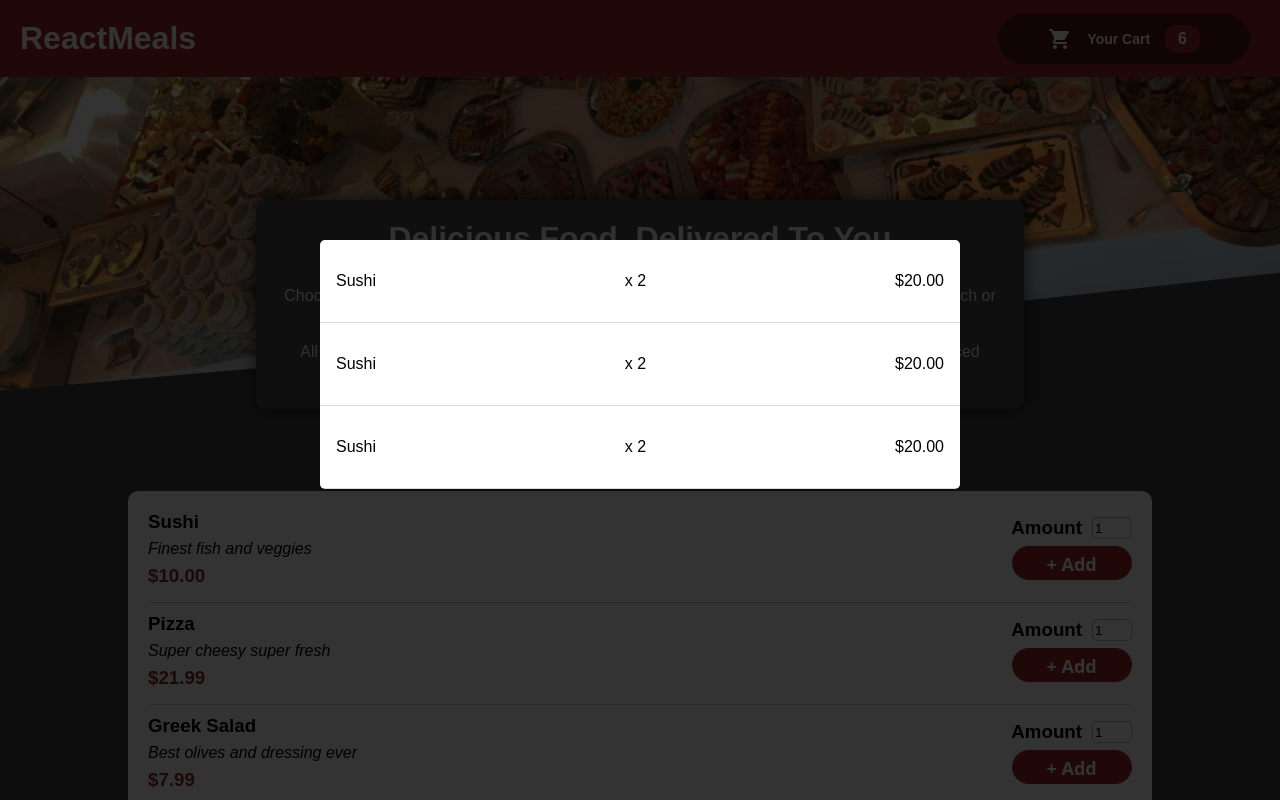
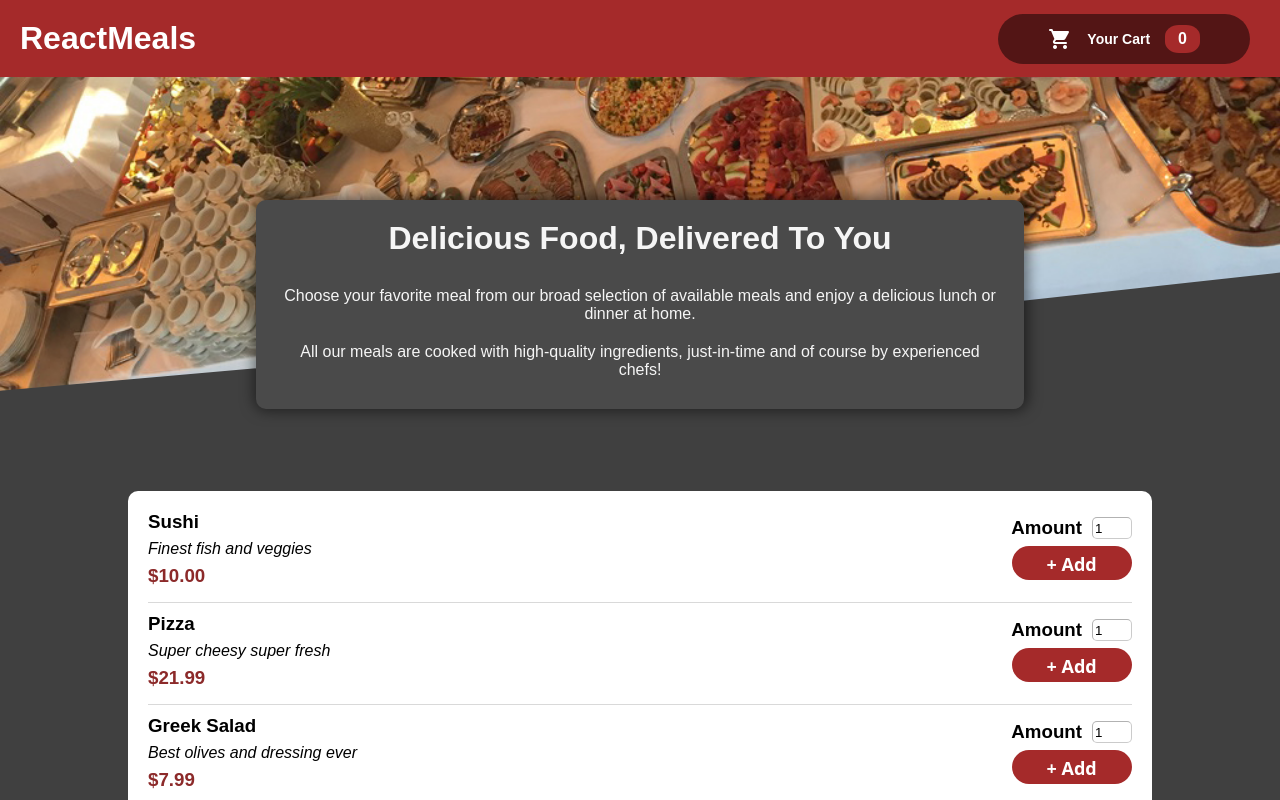
Before and after one commit to KZdesigns/orderApp, a React (Create React App) app: page / in a window 1280 px wide. Shown: the top 800 px of the page. Built offline with nearby package versions, Linux system fonts and the light colour scheme.

Commit message:
working on cart, and ordering funtionality

```diff
--- a/src/App.js
+++ b/src/App.js
@@ -53,27 +53,49 @@ function App() {
   const menuItems = [itemOne, itemTwo, itemThree, itemFour, itemFive, itemSix];
 
   //create state for cartItems
-  const SHOPPINGCART = [
-    { id: Math.random().toString, name: "Sushi", amount: 2, price: 10.0 },
-    { id: Math.random().toString, name: "Sushi", amount: 2, price: 10.0 },
-    { id: Math.random().toString, name: "Sushi", amount: 2, price: 10.0 },
-  ];
+  const SHOPPINGCART = [];
 
+  let total = 0;
   // need to add the ability to create shoppingCart objects in the menuItem component
   // and be sure to add them to shopping cart array
   // addItem handler should add the item that is create in the menuItem component to the array
 
   const [cartItems, setCartItems] = useState(SHOPPINGCART);
+  const [showModal, setShowModal] = useState();
+
+  const displayModal = () => {
+    setShowModal(true);
+  };
+
+  const closeModal = () => {
+    setShowModal(false);
+  };
+
+  const order = () => {
+    setShowModal(false);
+    console.log(cartItems);
+    setCartItems([]);
+  };
 
   const addItemHandler = (menuItemSelected) => {
     let items = [menuItemSelected, ...cartItems];
     setCartItems(items);
+    total += menuItemSelected.price;
   };
 
   return (
     <React.Fragment>
-      <CartModal cartItems={cartItems} />
-      <Navigation cartItems={cartItems} />
+      {showModal ? (
+        <CartModal
+          cartItems={cartItems}
+          total={total}
+          closeModal={closeModal}
+          order={order}
+        />
+      ) : (
+        ""
+      )}
+      <Navigation cartItems={cartItems} onConfirm={displayModal} />
       <Jumbotron />
       <HeaderCard />
       <Menu menuItems={menuItems} onAddItem={addItemHandler} />
--- a/src/components/Cart/Cart.js
+++ b/src/components/Cart/Cart.js
@@ -9,11 +9,8 @@ const Cart = (props) => {
     count += item.amount;
   });
 
-  const onClickHandler = () => {
-    console.log(props.cartItems);
-  };
   return (
-    <button className={classes.pill} onClick={onClickHandler}>
+    <button className={classes.pill} onClick={props.onConfirm}>
       <img src={cartIcon} alt="shopping cart"></img>
       <p className={classes.pillItems}>Your Cart</p>
       <div className={classes.pillCountBg}>
--- a/src/components/CartModal/CartModal.js
+++ b/src/components/CartModal/CartModal.js
@@ -6,6 +6,11 @@ const CartModal = (props) => {
   return (
     <div className={classes.modalBackground}>
       <div className={classes.modalCard}>
+        <div className={classes.header}>
+          <p>Order Item</p>
+          <p className={classes.middleItem}>Amount</p>
+          <p>Total</p>
+        </div>
         {props.cartItems.map((cartItem) => (
           <CartModalItem
             key={cartItem.id}
@@ -14,6 +19,17 @@ const CartModal = (props) => {
             amount={cartItem.amount}
           />
         ))}
+        <div className={classes.finalRow}>
+          <button className={classes.btn} onClick={props.closeModal}>
+            Cancel
+          </button>
+          <div className={classes.order}>
+            <p>Total: ${props.total.toFixed(2)}</p>
+            <button className={classes.btn} onClick={props.order}>
+              Order
+            </button>
+          </div>
+        </div>
       </div>
     </div>
   );
--- a/src/components/CartModal/CartModal.module.css
+++ b/src/components/CartModal/CartModal.module.css
@@ -9,12 +9,59 @@
 }
 
 .modalCard {
-    display: flex;
+    display: fixed;
     flex-direction: column;
     position: fixed;
     background-color: rgb(255, 255, 255);
-    top: 15em;
+    top: 5em;
     left: 25%;
     border-radius: 5px;
     width: 50%;
 }
+
+.header {
+    display: flex;
+    justify-content: space-between;
+    padding: 0 1rem 0 1rem;
+    margin: 0 1rem 0 1rem;
+    border-bottom: rgba(0, 0, 0, 0.757) solid;
+    font-weight: bold;
+}
+
+.middleItem {
+    padding-right: 3rem;
+}
+
+.finalRow {
+    display: flex;
+    justify-content: space-between;
+    align-items: center;
+    padding: 0 1rem 0 1rem;
+    margin: 1rem 1rem 0 1rem;
+}
+
+.order {
+    display: flex;
+    flex-direction: column;
+    justify-content: center;
+    align-items: center;
+    margin-bottom: 1rem;
+}
+
+.btn {
+    box-shadow: 1px 2px 0px 0px #8a2a21;
+    background-color: brown;
+    border-radius: 18px;
+    border: 1px solid brown;
+    display: inline-block;
+    cursor: pointer;
+    color: #ffffff;
+    font-size: 16px;
+    padding: 0px 25px;
+    height: 2rem;
+}
+
+.btn:active {
+    position: relative;
+    top: 1px;
+}
--- a/src/components/CartModalItem/CartModalItem.js
+++ b/src/components/CartModalItem/CartModalItem.js
@@ -5,8 +5,8 @@ const CartModalItem = (props) => {
   return (
     <div className={classes.modalItem}>
       <p>{props.name}</p>
-      <p>x {props.amount}</p>
-      <p>${(props.price * props.amount).toFixed(2)}</p>
+      <p>{`x ${props.amount}`}</p>
+      <p>{`$${(props.price * props.amount).toFixed(2)}`}</p>
     </div>
   );
 };
--- a/src/components/CartModalItem/CartModalItem.module.css
+++ b/src/components/CartModalItem/CartModalItem.module.css
@@ -1,9 +1,10 @@
 .modalItem {
     display: flex;
     justify-content: space-between;
-    align-items: center;
+    align-items: baseline;
     border-bottom: rgba(0, 0, 0, 0.15) solid;
     border-width: 1px;
     padding-bottom: 15px;
     padding: 1rem;
+    margin: 0 1rem 0 1rem;
 }
--- a/src/components/MenuItem/MenuItem.module.css
+++ b/src/components/MenuItem/MenuItem.module.css
@@ -27,7 +27,7 @@
 }
 
 .addBtn {
-    background: brown;
+    background: #a52a2a;
     border-radius: 20px;
     width: 120px;
     height: 34px;
--- a/src/components/Navigation/Navigation.js
+++ b/src/components/Navigation/Navigation.js
@@ -6,7 +6,7 @@ const Navigation = (props) => {
   return (
     <nav className={classes.nav}>
       <h1 className={classes.header}>ReactMeals</h1>
-      <Cart cartItems={props.cartItems} />
+      <Cart cartItems={props.cartItems} onConfirm={props.onConfirm} />
     </nav>
   );
 };
```
